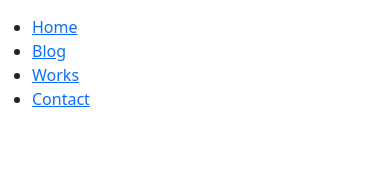
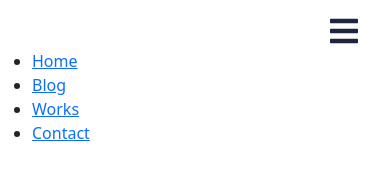
Before and after one commit to Sabri0o/Portfolio-Gatsby, a Gatsby site: page /blog in a window 390 px wide. Shown: the top 188 px of the page. Built offline with nearby package versions, Linux system fonts and the light colour scheme; Gatsby itself is replaced by a stand-in of ours.

Commit message:
add a menu button

```diff
--- a/src/components/layout.js
+++ b/src/components/layout.js
@@ -1,6 +1,10 @@
 import React from "react";
+import { useState } from "react";
 import { Link } from "gatsby";
 import {
+  menuButton,
+  responsive,
+  icon,
   navLinks,
   navLinkItem,
   navLinkText,
@@ -17,13 +21,32 @@ import {
   faTwitter,
   faInstagram,
 } from "@fortawesome/free-brands-svg-icons";
+import { faBars } from "@fortawesome/free-solid-svg-icons";
 
 const Layout = ({ pageTitle, children }) => {
+  const [clicked, setClicked] = useState(false);
+
+  const handleOnClick = () => {
+    setClicked((clicked) => !clicked);
+  };
+
   return (
     <div style={{ marginTop: "15px" }}>
       <title>{pageTitle}</title>
       <nav>
-        <ul className={navLinks}>
+        <div className={icon}>
+          <button className={menuButton} onClick={handleOnClick}>
+            <FontAwesomeIcon
+              icon={faBars}
+              size="2x"
+              style={{ color: "#21243D" }}
+            />{" "}
+          </button>
+        </div>
+        <ul
+          className={`${navLinks} ${clicked ? responsive : ""}`}
+          id="displayNav"
+        >
           <li className={navLinkItem}>
             <Link to="/" className={navLinkText}>
               Home
--- a/src/components/layout.module.css
+++ b/src/components/layout.module.css
@@ -47,3 +47,39 @@
   margin-bottom: 20px;
   margin-top: 50px;
 }
+
+.icon {
+  display: none;
+}
+
+.menuButton {
+  background: none;
+  color: inherit;
+  border: none;
+  padding: 0;
+  font: inherit;
+  cursor: pointer;
+  outline: inherit;
+}
+
+@media screen and (max-width: 700px) {
+  .icon {
+    display: flex;
+    justify-content: flex-end;
+    padding-right: 2rem;
+  }
+
+  .nav-links .nav-link-item {
+    display: none;
+  }
+
+  .nav-links.responsive {
+    display: flex;
+    flex-direction: column;
+    align-items: center;
+  }
+
+  .nav-links.responsive .nav-link-item {
+    display: inline;
+  }
+}
--- a/src/pages/blog/index.js
+++ b/src/pages/blog/index.js
@@ -1,7 +1,7 @@
 import React from "react";
 import Layout from "../../components/layout";
+import { Link, graphql } from "gatsby";
 import { Card, Row, Container } from "react-bootstrap";
-import { Link, graphql } from "gatsby";
 import "bootstrap/dist/css/bootstrap.min.css";
 import "../../styles/blog.css";
 export default function Blog({ data }) {
```
